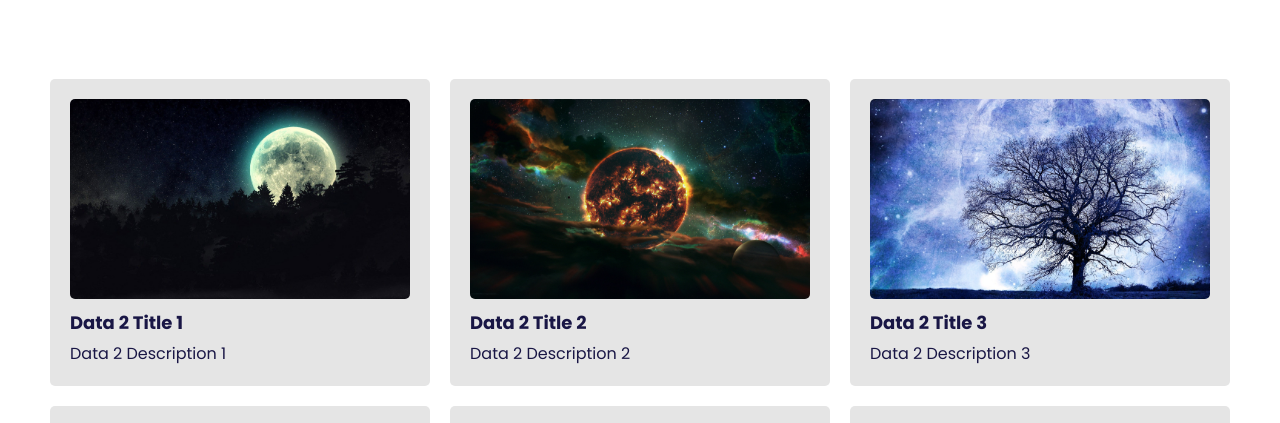
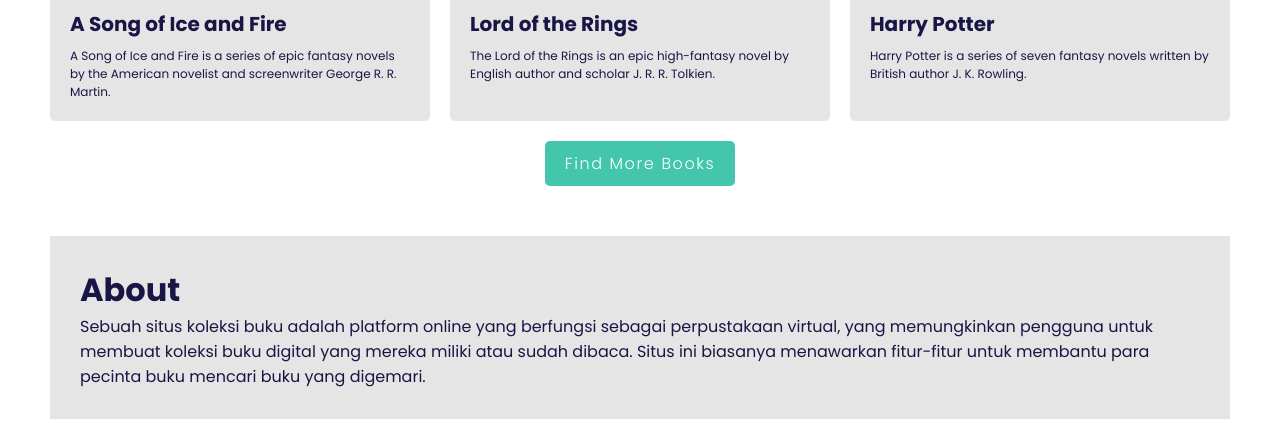
Before and after one commit to zharkaa/uas-pemograman-web, a PHP site: page / in a window 1280 px wide. Shown: the part 831-1254 px from the top of the page. Run offline with PHP 8.4, Linux system fonts and the light colour scheme.

Commit message:
preview hero

```diff
--- a/data/data2.json
+++ /dev/null
@@ -1,32 +0,0 @@
-[
-  {
-    "title": "Data 2 Title 1",
-    "description": "Data 2 Description 1",
-    "image": "../images/1.jpg"
-  },
-  {
-    "title": "Data 2 Title 2",
-    "description": "Data 2 Description 2",
-    "image": "../images/2.jpg"
-  },
-  {
-    "title": "Data 2 Title 3",
-    "description": "Data 2 Description 3",
-    "image": "../images/3.jpg"
-  },
-  {
-    "title": "Data 2 Title 4",
-    "description": "Data 2 Description 4",
-    "image": "../images/4.jpg"
-  },
-  {
-    "title": "Data 2 Title 5",
-    "description": "Data 2 Description 5",
-    "image": "../images/5.jpg"
-  },
-  {
-    "title": "Data 2 Title 6",
-    "description": "Data 2 Description 6",
-    "image": "../images/6.jpg"
-  }
-]
--- /dev/null
+++ b/data/preview_data.json
@@ -0,0 +1,17 @@
+[
+  {
+    "title": "A Song of Ice and Fire",
+    "description": "A Song of Ice and Fire is a series of epic fantasy novels by the American novelist and screenwriter George R. R. Martin.",
+    "image": "../images/book1.jpeg"
+  },
+  {
+    "title": "Lord of the Rings",
+    "description": "The Lord of the Rings is an epic high-fantasy novel by English author and scholar J. R. R. Tolkien.",
+    "image": "../images/book2.png"
+  },
+  {
+    "title": "Harry Potter",
+    "description": "Harry Potter is a series of seven fantasy novels written by British author J. K. Rowling.",
+    "image": "../images/book3.png"
+  }
+]
--- a/index.html
+++ b/index.html
@@ -42,7 +42,10 @@
       <!-- Home Display -->
       <div class="home-container">
         <div class="home-content">
-          <h1>Book Collection</h1>
+          <h1>
+            Welcome To <br />
+            Book Collection Website
+          </h1>
         </div>
       </div>
 
@@ -50,7 +53,7 @@
     </div>
 
     <!-- Card Data -->
-    <div class="s-container">
+    <!-- <div class="s-container">
       <div id="search">
         <h1>Search Books</h1>
         <form action="" class="search-bar">
@@ -60,33 +63,31 @@
           </button>
         </form>
       </div>
+    </div> -->
+
+    <div class="preview">
+      <div class="card-container" id="cardContainer"></div>
+      <div class="btn-find">
+        <a href="./pages/product.html" class="find-book-btn">Find More Books</a>
+      </div>
     </div>
-
-    <div class="card-container" id="cardContainer"></div>
 
     <!-- about content -->
     <div id="about-content">
       <div class="content-1">
         <h1>About</h1>
         <p>
-          LorLLLorem ipsum dolor sit amet consectetur adipisicing elit.
-          Quisquam, quod.orem ipsum dolor sit amet consectetur adipisicing elit.
-          Quisquam, quod.orem ipsum dolor sit amet consectetur adipisicing elit.
-          Quisquam, quod.em ipsum dolor sit amet consectetur adipisicing elit.
-          Quisquam, quod.
-        </p>
-      </div>
-      <div class="content-2">
-        <h1>About 2</h1>
-        <p>
-          LLLLorem ipsum dolor sit amet consectetur adipisicing elit. Quisquam,
-          quod.orem ipsum dolor sit amet consectetur adipisicing elit. Quisquam,
-          quod.orem ipsum dolor sit amet consectetur adipisicing elit. Quisquam,
-          quod.orem ipsum dolor sit amet consectetur adipisicing elit. Quisquam,
-          quod.
+          Sebuah situs koleksi buku adalah platform online yang berfungsi
+          sebagai perpustakaan virtual, yang memungkinkan pengguna untuk membuat
+          koleksi buku digital yang mereka miliki atau sudah dibaca. Situs ini
+          biasanya menawarkan fitur-fitur untuk membantu para pecinta buku
+          mencari buku yang digemari.
         </p>
       </div>
     </div>
+
+    <!-- feedback -->
+    <div class="feedback-container"></div>
 
     <!-- footer -->
     <footer>
@@ -100,22 +101,20 @@
         <div class="row">
           <ul>
             <li>
-              <a href="">Contact Us</a>
+              <a href="./pages/about.html">About Us</a>
             </li>
             <li>
-              <a href="">Our Services</a>
+              <a href="">Collection</a>
             </li>
             <li>
-              <a href="">Privacy Policy</a>
+              <a href="#">Privacy Policy</a>
             </li>
             <li>
-              <a href="">Terms & Conditions</a>
+              <a href="#">Terms & Conditions</a>
             </li>
           </ul>
         </div>
-        <div class="row">
-          CopyRight &copy; 2023
-        </div>
+        <div class="row">CopyRight &copy; 2023</div>
       </div>
     </footer>
     <script src="script.js"></script>
--- a/script.js
+++ b/script.js
@@ -1,5 +1,5 @@
 // Fetching data from a JSON file
-fetch("data/data2.json")
+fetch("data/preview_data.json")
   .then((response) => response.json())
   .then((data) => displayCardData(data))
   .catch((error) => console.error("Error fetching data:", error));
--- a/style/style.css
+++ b/style/style.css
@@ -169,9 +169,9 @@ nav {
 }
 
 .home-content {
-  padding-top: 45px;
+  /* padding-top: 45px; */
   font-size: 24px;
-  color: white;
+  color: var(--third-color);
 }
 
 /* SEARCH */
@@ -243,14 +243,65 @@ nav {
   display: grid;
   grid-template-columns: repeat(3, 1fr);
   gap: 20px;
-  padding: 90px 50px 0 50px;
+  padding: 50px 50px 0 50px;
   color: var(--primary-color);
+}
+
+/* .preview {
+  background-color: var(--third-color);
+  padding: 20px;
+  /* margin-top: 50px; */
+  /* border-radius: 5px; */
+/* } */
+
+
+.preview h1 {
+  font-size: 40px;
+  font-weight: 600;
+  /* margin-bottom: 20px; */
+  color: var(--primary-color);
+  align-items: center;
+  justify-content: center;
+  display: flex;
+  padding-top: 30px;
+}
+
+.btn-find {
+  display: flex;
+  justify-content: center;
+  align-items: center;
+}
+
+.find-book-btn {
+  background-color: var(--secondary-color);
+  padding: 10px 20px;
+  margin-top: 20px;
+  border-radius: 5px;
+  color: var(--text-white);
+  text-decoration: none;
+  font-size: 1em;
+  letter-spacing: 0.1em;
+  font-weight: 200;
+  transition: 0.5s;
+}
+
+.find-book-btn:hover {
+  letter-spacing: 0.25em;
+  background: var(--primary-color);
+  box-shadow: 0 0 35px var(--clr);
+  border-radius: 20px;
 }
 
 .card {
   background-color: var(--third-color);
   padding: 20px;
   border-radius: 5px;
+  transition: all 0.3s;
+}
+
+.card:hover {
+  transform: scale(1.05);
+  box-shadow: 0 10px 20px rgba(0, 0, 0, 0.1);
 }
 
 .card a {
@@ -266,12 +317,13 @@ nav {
 }
 
 .card-title {
-  font-size: 18px;
+  font-size: 20px;
   margin-top: 10px;
 }
 
 .card-description {
-  margin-top: 5px;
+  margin-top: 8px;
+  font-size: 12px;
 }
 
 /* footer */
```
Also changed, not shown: pages/product.html (added, +12 -0 lines), images/book1.jpeg (added), images/book3.png (added), 1 other file.
